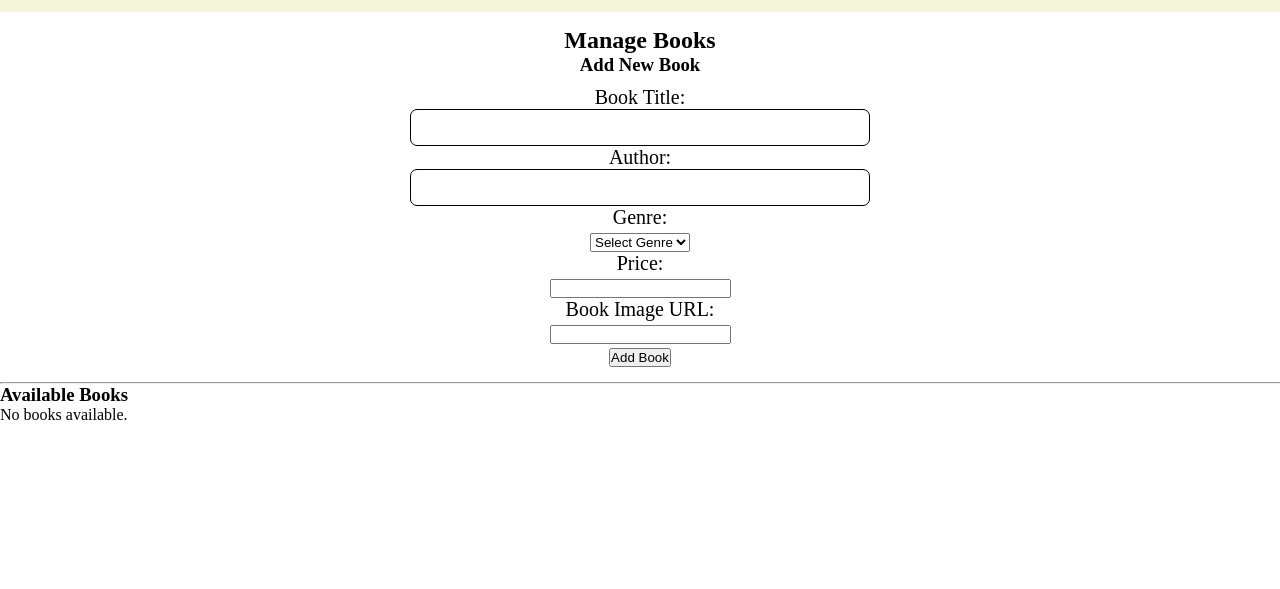
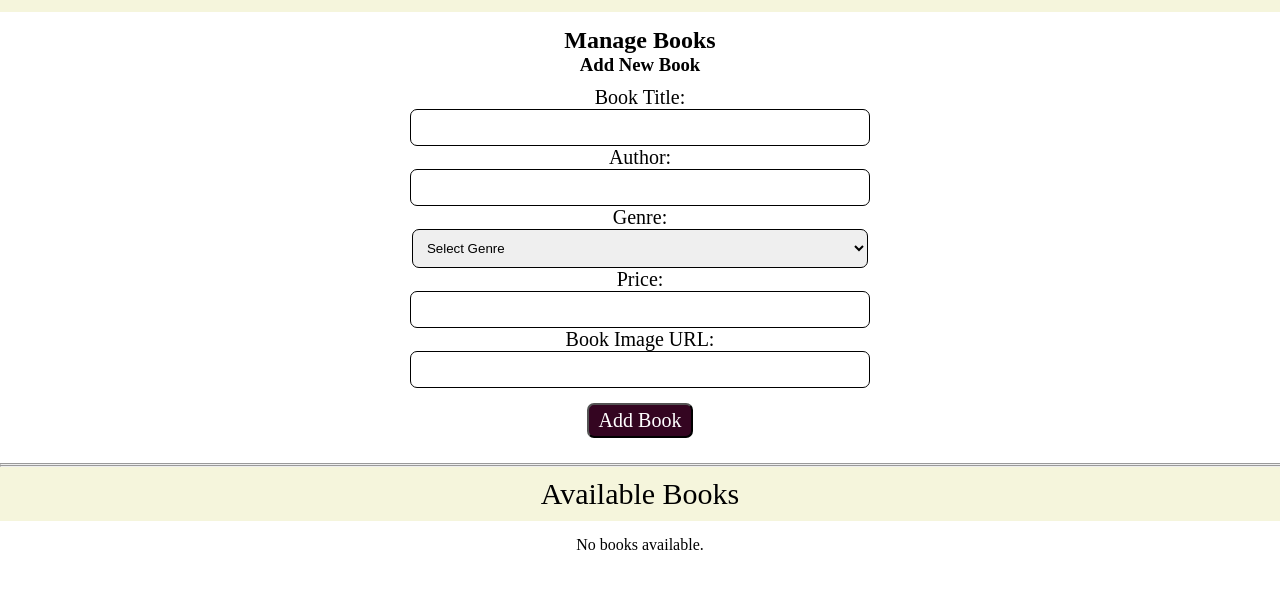
Before and after one commit to dishadubey21/libraryManagementSystem, a plain HTML site: page adminDashboard.html in a window 1280 px wide. Shown: the part 149-738 px from the top of the page. Drawn offline with Linux system fonts and the light colour scheme; a web font is replaced by a local one.

Commit message:
try push

```diff
--- a/CSS/CSS/admindashboard.css
+++ b/CSS/CSS/admindashboard.css
@@ -76,5 +76,46 @@ body{
 
 }
 #bookGenre{
+    padding: 10px;
+    width:36.5%;
+    border:1px solid black;
+    border-radius: 7px;
 
 }
+#button{
+    font-size: 20px;
+    font-family: "Hammersmith One", serif;
+    font-weight: 400;
+    font-style: normal;
+    background-color:rgb(52, 5, 33);
+    color: white;
+    border-radius: 7px;
+    padding: 4px 10px;
+    margin-top: 15px;
+    margin-bottom: 10px;
+
+}
+#editBookForm{
+    text-align: center;
+    font-family: "Hammersmith One", serif;
+    font-weight: 400;
+    font-style: normal;
+    padding: 15px;
+}
+#editbookGenre{
+ padding: 10px;
+    width:36.5%;
+    border:1px solid black;
+    border-radius: 7px;
+}
+.heading{
+    background-color: beige;
+    font-size:30px;
+    padding: 10px;
+    text-align: center;
+}
+#booksContainer{
+    padding: 15px;
+    text-align: center;
+
+}
--- a/adminDashboard.html
+++ b/adminDashboard.html
@@ -52,25 +52,27 @@
             </select><br>
 
             <label for="bookPrice">Price:</label><br>
-            <input type="number" id="bookPrice" name="bookPrice" required><br>
+            <input type="number" id="bookPrice" name="bookPrice" class="field" required><br>
 
             <label for="bookImage">Book Image URL:</label><br>
-            <input type="text" id="bookImage" name="bookImage" required><br>
+            <input type="text" id="bookImage" name="bookImage" class="field" required><br>
 
-            <button type="submit">Add Book</button>
+            <button type="submit" id="button">Add Book</button>
         </form>
-        </div>
-        <hr style="width: 100%;  color : #000;">
+
+       </div>
+       <hr style="width: 100%;  color : #000;">
+
 
         <form id="editBookForm" style="display: none;">
             <label for="editbookTitle">Book Title:</label><br>
-            <input type="text" id="editbookTitle" name="bookTitle" required><br>
+            <input type="text" id="editbookTitle" name="bookTitle" class="field" required><br>
 
             <label for="editbookAuthor">Author:</label><br>
-            <input type="text" id="editbookAuthor" name="bookAuthor" required><br>
+            <input type="text" id="editbookAuthor" name="bookAuthor" class="field" required><br>
 
             <label for="editbookGenre">Genre:</label><br>
-            <select id="editbookGenre" name="bookGenre" required>
+            <select id="editbookGenre" name="bookGenre"  required>
                 <option value="">Select Genre</option>
                 <option value="Fiction">Fiction</option>
                 <option value="Non-Fiction">Non-Fiction</option>
@@ -85,16 +87,17 @@
             </select><br>
 
             <label for="editbookPrice">Price:</label><br>
-            <input type="number" id="editbookPrice" name="bookPrice" required><br>
+            <input type="number" id="editbookPrice" name="bookPrice" class="field" required><br>
 
             <label for="editbookImage">Book Image URL:</label><br>
-            <input type="text" id="editbookImage" name="bookImage" required><br>
+            <input type="text" id="editbookImage" name="bookImage" class="field" required><br>
 
-            <button type="submit">Edit Book</button>
+            <button type="submit" id="button">Edit Book</button>
 
         </form>
+        <hr style="width: 100%;  color : #000;">
 
-        <h3>Available Books</h3>
+        <header class="heading">Available Books</header>
         <div id="booksContainer"></div>
     </section>
 
```
